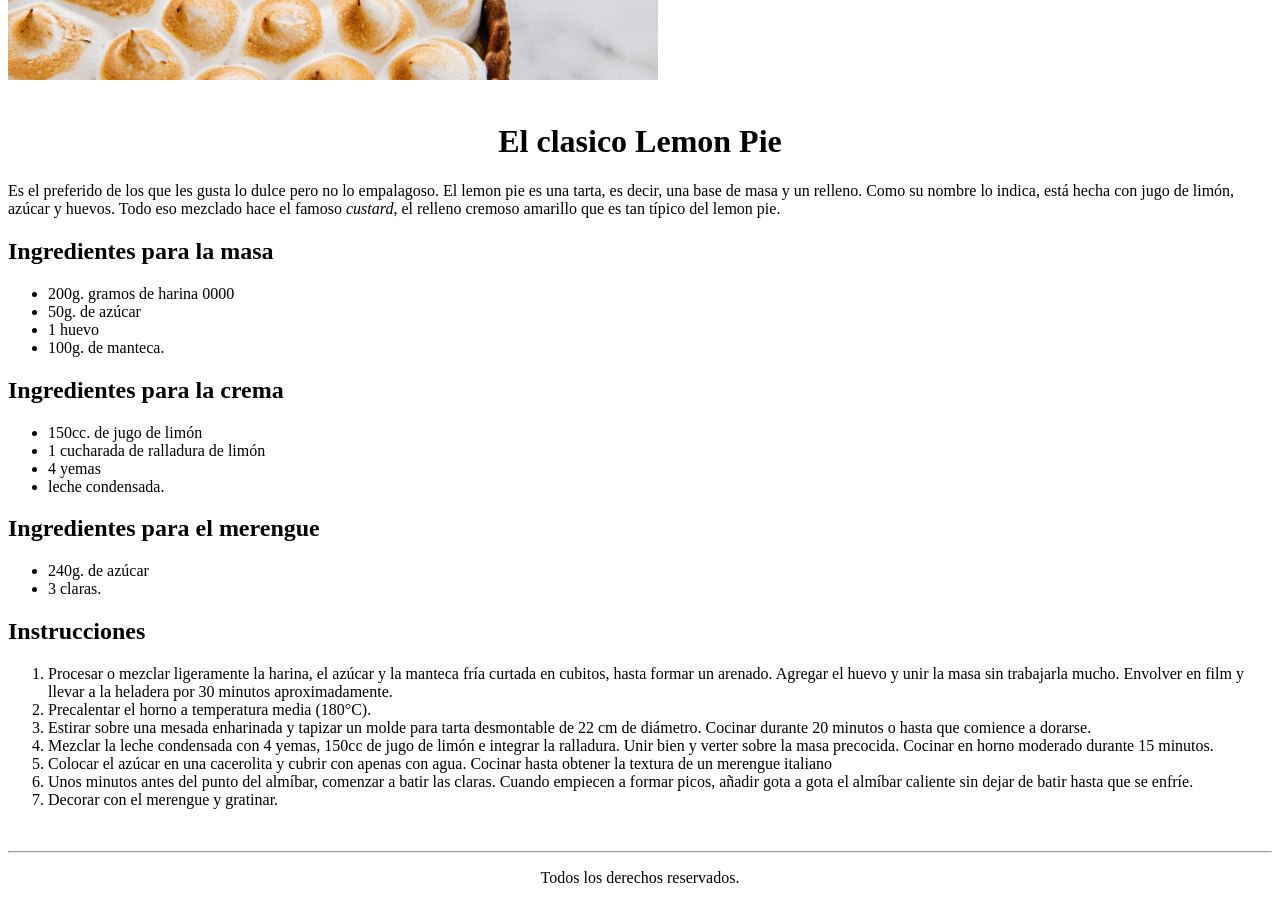
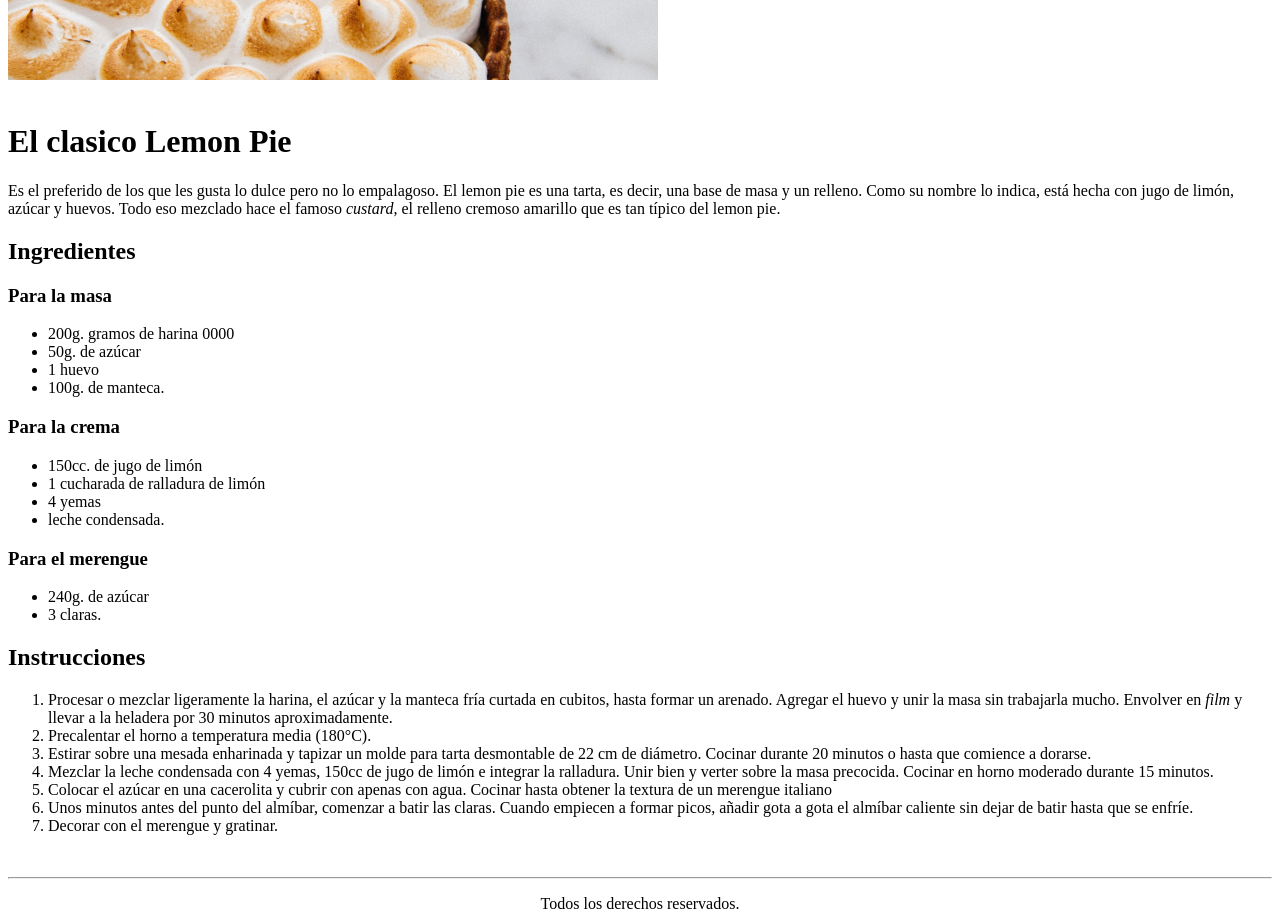
Before and after one commit to JulianCallejas/LemonPiePage, a plain HTML site: page index.html in a window 1280 px wide. Shown: the part 360-1284 px from the top of the page. Before the commit the page ends 1263 px from the top, so only its background shows below. Drawn offline with Linux system fonts and the light colour scheme.

Commit message:
Update index.html

```diff
--- a/index.html
+++ b/index.html
@@ -20,7 +20,7 @@
             </a>
         </section>
         <br>
-        <h1 style="text-align:center">El clasico Lemon Pie</h1>
+        <h1>El clasico Lemon Pie</h1>
         <p>Es el preferido de los que les gusta lo dulce pero no lo empalagoso. El lemon pie es una tarta, es decir,
             una base de masa y un relleno. Como su nombre lo indica, está hecha con jugo de limón, azúcar y huevos.
             Todo eso mezclado hace el famoso <em>custard</em>, el relleno cremoso amarillo que es tan típico del lemon
@@ -28,21 +28,22 @@
     </header>
     <main>
         <section>
-            <h2>Ingredientes para la masa</h2>
+            <h2>Ingredientes</h2>
+            <h3>Para la masa</h3>
             <ul>
                 <li>200g. gramos de harina 0000</li>
                 <li>50g. de azúcar</li>
                 <li>1 huevo</li>
                 <li>100g. de manteca.</li>
             </ul>
-            <h2>Ingredientes para la crema</h2>
+            <h3>Para la crema</h3>
             <ul>
                 <li>150cc. de jugo de limón</li>
                 <li>1 cucharada de ralladura de limón</li>
                 <li>4 yemas</li>
                 <li>leche condensada.</li>
             </ul>
-            <h2>Ingredientes para el merengue</h2>
+            <h3>Para el merengue</h3>
             <ul>
                 <li>240g. de azúcar</li>
                 <li>3 claras.</li>
@@ -54,7 +55,8 @@
                 <li>
                     Procesar o mezclar ligeramente la harina, el azúcar y la manteca fría curtada en cubitos, hasta
                     formar
-                    un arenado. Agregar el huevo y unir la masa sin trabajarla mucho. Envolver en film y llevar a la
+                    un arenado. Agregar el huevo y unir la masa sin trabajarla mucho. Envolver en <em>film</em> y llevar
+                    a la
                     heladera por 30 minutos aproximadamente.
                 </li>
                 <li>
```
